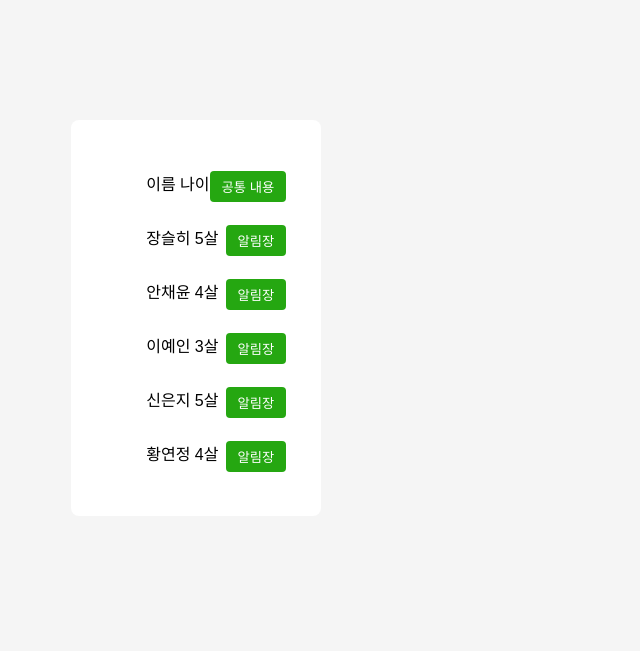
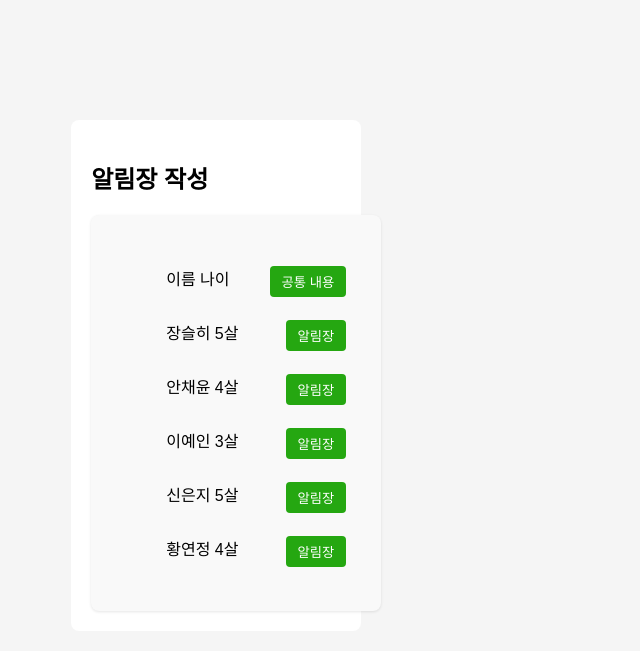
Before and after one commit to opeach2v/Graduation_work, a Django app: page /teachers_page/ in a window 1280 px wide. Shown: the part 119-770 px from the top of the page, without its empty margins (0-640 px from the left). Run offline with Django 4.2, Linux system fonts and the light colour scheme.

Commit message:
main update

```diff
--- a/templates/teachers_page.html
+++ b/templates/teachers_page.html
@@ -23,6 +23,8 @@
      <main class="main-container">
         <section class="comment-container">
             <div class="student-box">
+                <h2>알림장 작성</h2>
+                <div class="student-list-box">
                     <ul>
                         <li class="none">
                             이름        나이      <button class="list-comment-btn"
@@ -50,6 +52,7 @@
                         </li>
                     </ul>
                 </div>
+            </div>
         </section>
      </main>
 </body>
```
Lines whose indentation alone changed are shown as unchanged.
